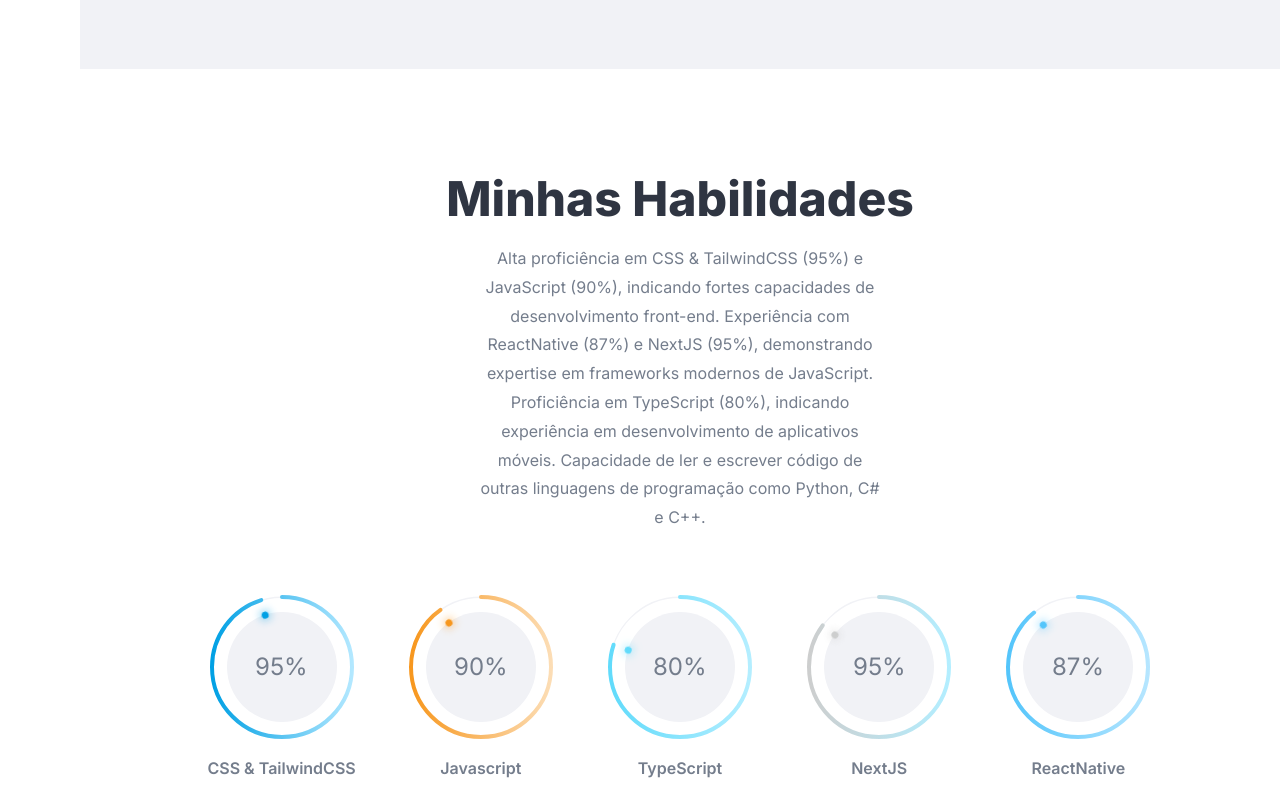
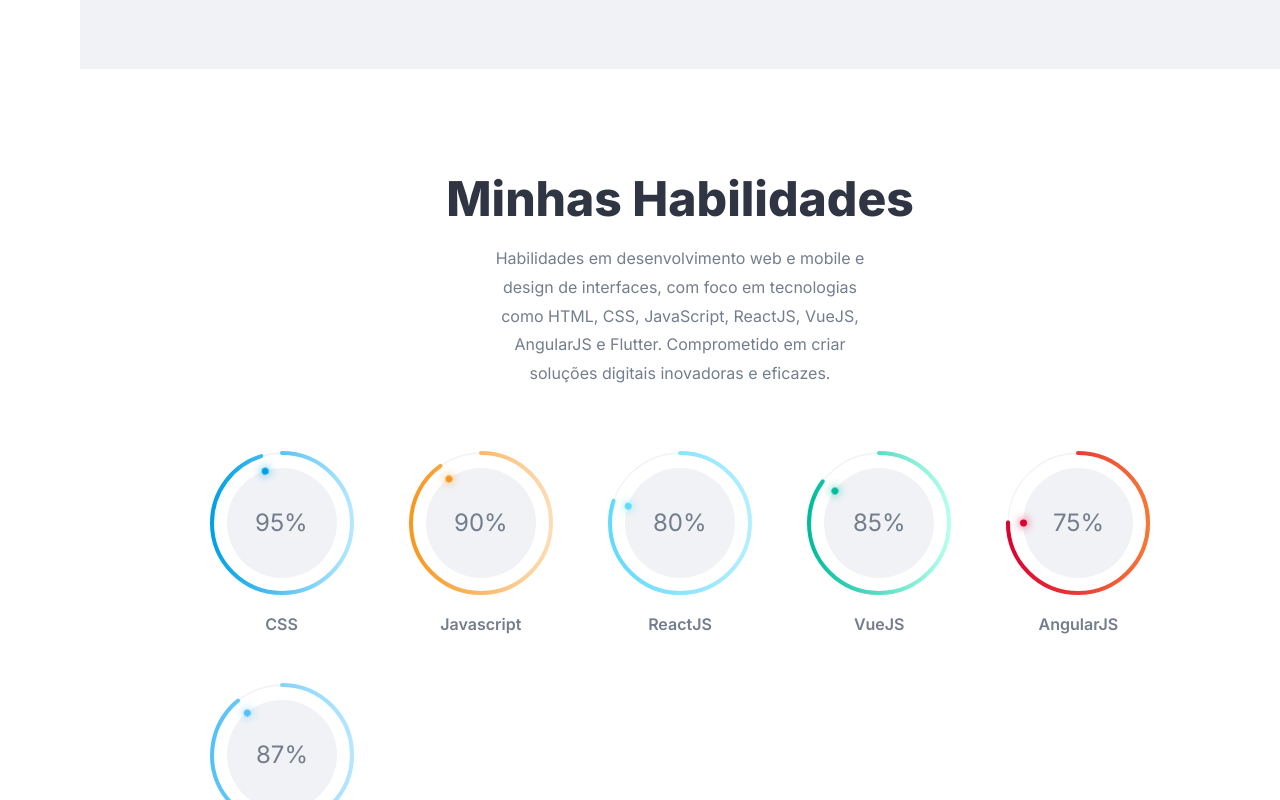
Before and after one commit to albertombundi/portfolio, a plain HTML site: page index.html in a window 1280 px wide. Shown: the part 2000-2800 px from the top of the page. Drawn offline with nearby package versions, Linux system fonts and the light colour scheme.

Commit message:
skills updates

```diff
--- a/index.html
+++ b/index.html
@@ -74,7 +74,7 @@
                             <div class="text">
                                 <div class="text-top left animate">
                                     <h1><span>Olá,</span><br><strong>Eu sou Alberto Mbundi</strong></h1>
-                                    <p>Desenvolvedor Web Full-Stack (Júnior), Programador & Empresário</p>
+                                    <p>Desenvolvedor Full-Stack Júnior | Web e Mobile</p>
                                     <a href="#" class="button">O QUE SOU</a>
                                 </div>
                                 <div class="text-bottom">
@@ -165,15 +165,9 @@
                             <div class="head">
                                 <h2>Minhas Habilidades</h2>
                                 <p>
-                                    Alta proficiência em CSS & TailwindCSS (95%) e JavaScript (90%), indicando fortes capacidades de
-                                    desenvolvimento front-end.
-                                    Experiência com ReactNative (87%) e NextJS (95%), demonstrando expertise em frameworks
-                                    modernos de JavaScript.
-                                    Proficiência em TypeScript (80%), indicando experiência em desenvolvimento de
-                                    aplicativos móveis.
-                                    Capacidade de ler e escrever código de outras linguagens de programação como Python,
-                                    C# e C++.
-
+                                    Habilidades em desenvolvimento web e mobile e design de interfaces, com foco em tecnologias
+                                    como HTML, CSS, JavaScript, ReactJS, VueJS, AngularJS e Flutter.
+                                    Comprometido em criar soluções digitais inovadoras e eficazes.
                                 </p>
                             </div>
                             <ul>
@@ -182,7 +176,7 @@
                                         <svg>
                                             <defs>
                                                 <linearGradient id="gradientcss" x1="50%" y1="0%" x2="50%" y2="100%">
-                                                    <stop offset="0%" stop-color="var(--csscor)" />
+                                                    <stop offset="0%" stop-color="var(--csscolor)" />
                                                     <stop offset="100%" stop-color="#b3e8ff" />
                                                 </linearGradient>
                                             </defs>
@@ -193,7 +187,7 @@
                                             <div class="dot"></div>
                                         </div>
                                     </div>
-                                    <h4>CSS & TailwindCSS</h4>
+                                    <h4>CSS</h4>
                                 </li>
 
                                 <li class="js">
@@ -201,7 +195,7 @@
                                         <svg>
                                             <defs>
                                                 <linearGradient id="gradientjs" x1="50%" y1="0%" x2="50%" y2="100%">
-                                                    <stop offset="0%" stop-color="var(--jscor)" />
+                                                    <stop offset="0%" stop-color="var(--jscolor)" />
                                                     <stop offset="100%" stop-color="#fcddb5" />
                                                 </linearGradient>
                                             </defs>
@@ -219,7 +213,7 @@
                                         <svg>
                                             <defs>
                                                 <linearGradient id="gradientreact" x1="50%" y1="0%" x2="50%" y2="100%">
-                                                    <stop offset="0%" stop-color="var(--reactcor)" />
+                                                    <stop offset="0%" stop-color="var(--reactcolor)" />
                                                     <stop offset="100%" stop-color="#b4eeff" />
                                                 </linearGradient>
                                             </defs>
@@ -230,34 +224,51 @@
                                             <div class="dot"></div>
                                         </div>
                                     </div>
-                                    <h4>TypeScript</h4>
+                                    <h4>ReactJS</h4>
                                 </li>
                                 <li class="vue">
                                     <div class="circle animate">
                                         <svg>
                                             <defs>
                                                 <linearGradient id="gradientvue" x1="50%" y1="0%" x2="50%" y2="100%">
-                                                    <stop offset="0%" stop-color="var(--vuecor)" />
-                                                    <stop offset="100%" stop-color="#b3eeff" />
+                                                    <stop offset="0%" stop-color="var(--vuecolor)" />
+                                                    <stop offset="100%" stop-color="#b4ffec" />
                                                 </linearGradient>
                                             </defs>
                                             <circle cx="70" cy="70" r="70" stroke="url(#gradientvue)"></circle>
                                         </svg>
                                         <div class="inside">
-                                            <span>95%</span>
+                                            <span>85%</span>
                                             <div class="dot"></div>
                                         </div>
                                     </div>
-                                    <h4>NextJS</h4>
+                                    <h4>VueJS</h4>
                                 </li>
+                                <li class="angular">
+                                    <div class="circle animate">
+                                        <svg>
+                                            <defs>
+                                                <linearGradient id="gradientangular" x1="50%" y1="0%" x2="50%" y2="100%">
+                                                    <stop offset="0%" stop-color="var(--angularcolor)" />
+                                                    <stop offset="100%" stop-color="#F77737" />
+                                                </linearGradient>
+                                            </defs>
+                                            <circle cx="70" cy="70" r="70" stroke="url(#gradientangular)"></circle>
+                                        </svg>
+                                        <div class="inside">
+                                            <span>75%</span>
+                                            <div class="dot"></div>
+                                        </div>
+                                    </div>
+                                    <h4>AngularJS</h4>
                                 <li class="flutter">
                                     <div class="circle animate">
                                         <svg>
                                             <defs>
                                                 <linearGradient id="gradientflutter" x1="50%" y1="0%" x2="50%"
                                                     y2="100%">
-                                                    <stop offset="0%" stop-color="var(--fluttercor)" />
-                                                    <stop offset="100%" stop-color="#b6e6ff" />
+                                                    <stop offset="0%" stop-color="var(--fluttercolor)" />
+                                                    <stop offset="100%" stop-color="#b6e6ff"/>
                                                 </linearGradient>
                                             </defs>
                                             <circle cx="70" cy="70" r="70" stroke="url(#gradientflutter)"></circle>
@@ -267,7 +278,7 @@
                                             <div class="dot"></div>
                                         </div>
                                     </div>
-                                    <h4>ReactNative</h4>
+                                    <h4>FlutterJS</h4>
                                 </li>
                             </ul>
                         </div>
@@ -282,10 +293,9 @@
                             <div class="head">
                                 <h2>Projetos e Experiência de Trabalho</h2>
                                 <p>
-                                    Desenvolvimento de sites de música responsivos, e-commerce, aplicativos bancários e
-                                    aplicativos de design de mockup.
-                                    Experiência na criação de aplicativos de design para startups e aplicativos de
-                                    multipagamento.
+                                    Aqui estão alguns dos meus projetos recentes que demonstram minhas habilidades em
+                                    desenvolvimento web & apps e design de interfaces.
+                                    Cada projeto reflete meu compromisso com a qualidade e inovação.
                                 </p>
                             </div>
                             <ul>
@@ -342,9 +352,7 @@
                             <div class="head">
                                 <h2>Portifólio</h2>
                                 <p>
-                                    Explore uma seleção dos meus projetos mais recentes, que demonstram minha
-                                    experiência em desenvolvimento web & apps e design de interfaces.
-                                    Cada projeto reflete meu compromisso com a qualidade e inovação.
+                                    Alguns dos meus trabalhos recentes. Para ver mais, visite meu GitHub.
                                 </p>
                             </div>
                             <ul>
@@ -528,7 +536,7 @@
                 </div>
             </main>
             <footer>
-                <p>Design by <a href="#">RobéBusiness &reg;</a></p>
+                <p>Design by <a href="https://robebusiness.vercel.app/" target="_blank">RobéBus!ness &reg;</a></p>
             </footer>
         </div>
         <!--Fim Wrapper-->
--- a/style.css
+++ b/style.css
@@ -11,15 +11,17 @@
 
     --csspercent:95;
     --jspercent:90;
+    --reactpercent:80;
     --vuepercent:85;
-    --reactpercent:80;
+    --angularpercent:75;
     --flutterpercent:89;
 
-    --csscor: #00a0e4;
-    --jscor:#F7971E;
-    --reactcor:#61DBFB;
-    --vuecor:#cdcece;
-    --fluttercor:#54c5fb;
+    --csscolor: #00a0e4;
+    --jscolor:#F7971E;
+    --reactcolor:#61DBFB;
+    --vuecolor:#00BC9B;
+    --angularcolor:#DD0031;
+    --fluttercolor:#54c1f8;
 
 }
 [data-theme="dark"] {
@@ -429,6 +431,7 @@ main .wrapper .head p {
     transform: translate(5px,5px);
     stroke-dasharray: 440;
 
+
 }
 .skills li .animate.this svg circle {
     animation: fillline 2s linear forwards ;
@@ -447,6 +450,9 @@ main .wrapper .head p {
 }
 .skills li.vue svg circle {
     stroke-dashoffset: calc(440 - (440 * var(--vuepercent)) / 100);
+}
+.skills li.angular svg circle {
+    stroke-dashoffset: calc(440 - (440 * var(--angularpercent)) / 100);
 }
 .skills li.react svg circle {
     stroke-dashoffset: calc(440 - (440 * var(--reactpercent)) / 100);
@@ -485,7 +491,7 @@ main .wrapper .head p {
     opacity: 0;
     transform: scale(0.2) translateY(50px);
 }
-.skills li  .circle .inside span {
+.skills li .circle .inside span {
     animation: showup 1s 1s forwards;
 }
 @keyframes showup {
@@ -528,35 +534,40 @@ main .wrapper .head p {
 }
 .skills li.vue .circle .dot {
     transform: rotate(calc(3.6deg *  var(--vuepercent)));
-}.skills li.react .circle .dot {
+}
+.skills li.angular .circle .dot {
+    transform: rotate(calc(3.6deg *  var(--angularpercent)));
+}
+.skills li.react .circle .dot {
     transform: rotate(calc(3.6deg *  var(--reactpercent)));
 }
 .skills li.flutter .circle .dot {
     transform: rotate(calc(3.6deg *  var(--flutterpercent)));
 }
 .skills li.css .circle .dot::before {
-    background-color: var(--csscor);
-    box-shadow: 0 0 10px var(--csscor);
+    background-color: var(--csscolor);
+    box-shadow: 0 0 10px var(--csscolor);
 
 }
 .skills li.js .circle .dot::before {
-    background-color: var(--jscor);
-    box-shadow: 0 0 10px var(--jscor);
-
+    background-color: var(--jscolor);
+    box-shadow: 0 0 10px var(--jscolor);
 }
 .skills li.vue .circle .dot::before {
-    background-color: var(--vuecor);
-    box-shadow: 0 0 10px var(--vuecor);
-
+    background-color: var(--vuecolor);
+    box-shadow: 0 0 10px var(--vuecolor);
+}
+.skills li.angular .circle .dot::before {
+    background-color: var(--angularcolor);
+    box-shadow: 0 0 10px var(--angularcolor);
 }
 .skills li.react .circle .dot::before {
-    background-color: var(--reactcor);
-    box-shadow: 0 0 10px var(--reactcor);
-
+    background-color: var(--reactcolor);
+    box-shadow: 0 0 10px var(--reactcolor);
 }
 .skills li.flutter .circle .dot::before {
-    background-color: var(--fluttercor);
-    box-shadow: 0 0 10px var(--fluttercor);
+    background-color: var(--fluttercolor);
+    box-shadow: 0 0 10px var(--fluttercolor);
 }
 .skills li h4 {
     font-weight: 600;
```
